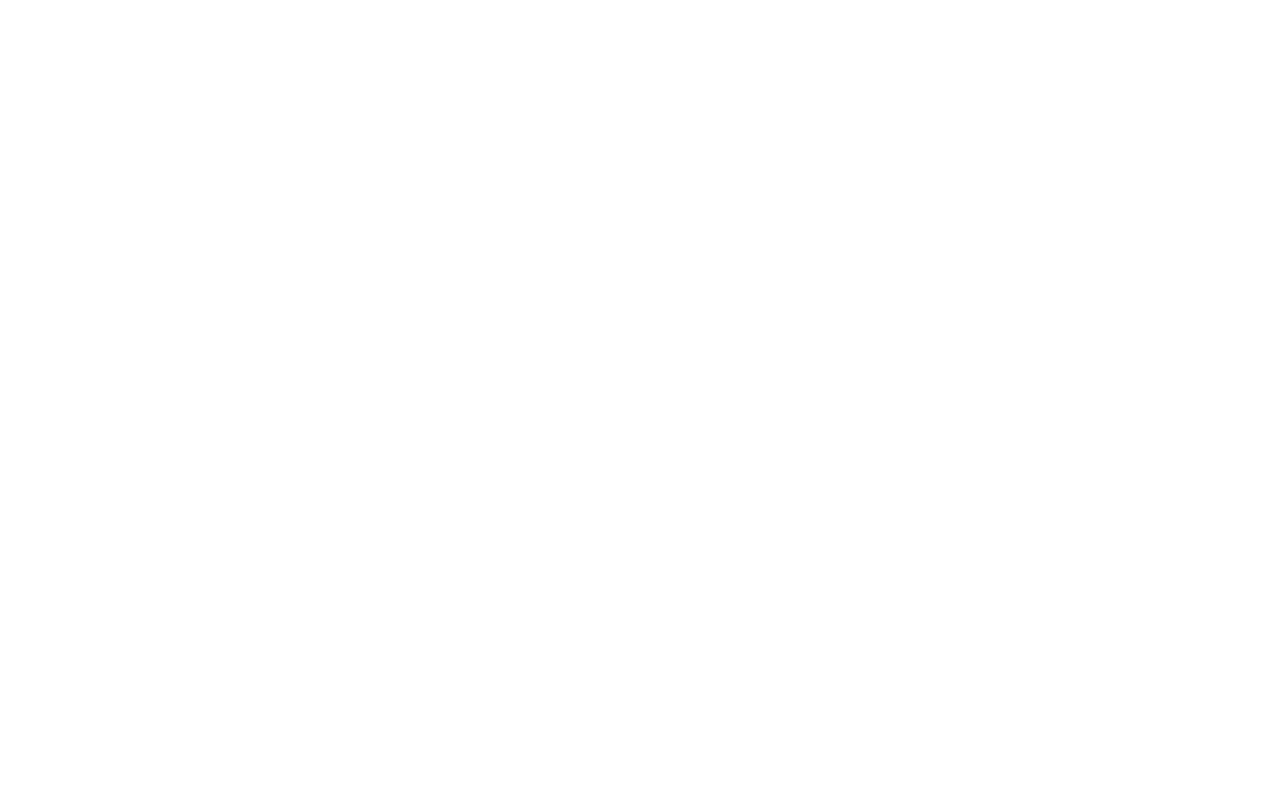
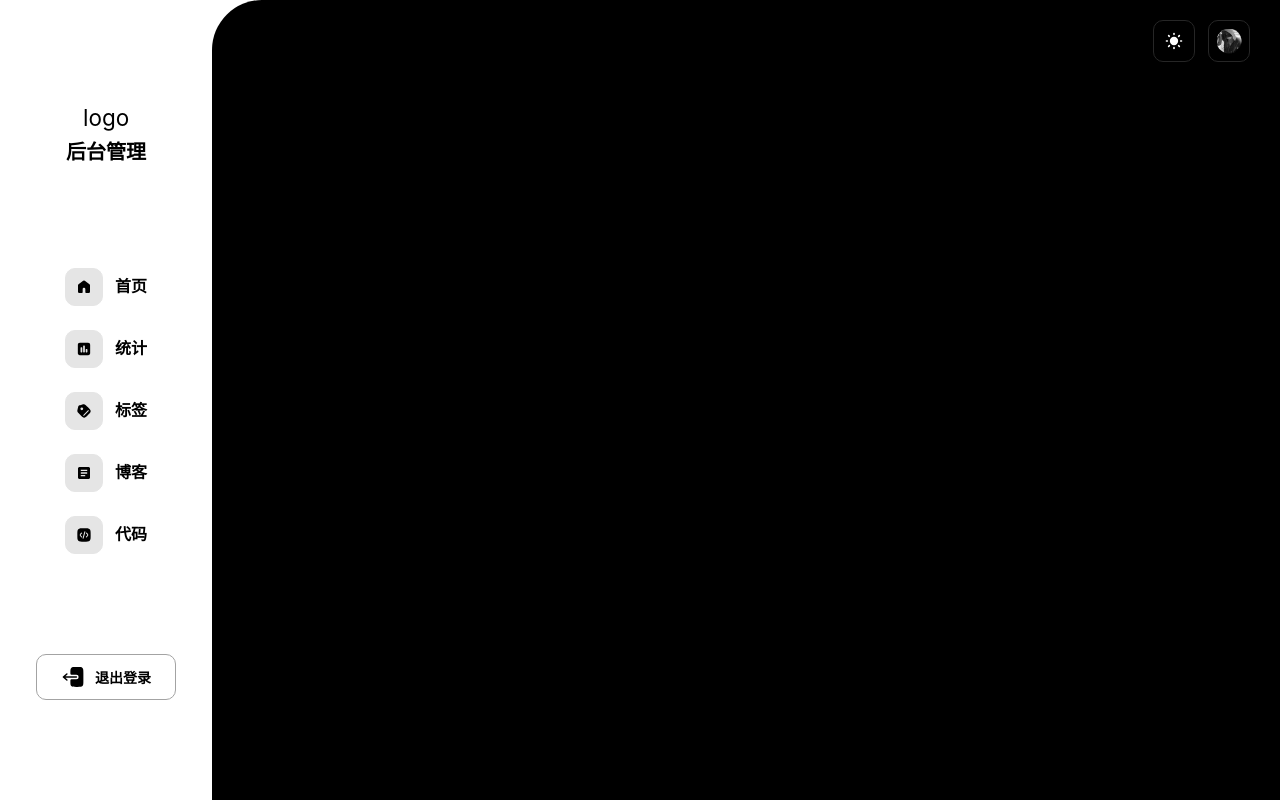
Before and after one commit to Moipha/Blog, a Vue app: page /admin/home in a window 1280 px wide. Before the commit this address had no page. Built offline with nearby package versions, Linux system fonts and the light colour scheme.

Commit message:
front: 编写了后台管理界面的样式

```diff
--- a/src/assets/styles/global.scss
+++ b/src/assets/styles/global.scss
@@ -13,6 +13,7 @@
   --light-text: #353535;
   --border: #e5e5e5;
   --cover: linear-gradient(744deg, rgb(230, 204, 101), #709ac5 60%, #9162c1);
+  --hover: #262626;
 }
 
 [data-theme='dark'] {
@@ -21,6 +22,7 @@
   --light-text: #a3a3a3;
   --border: #262626;
   --cover: linear-gradient(744deg, #996633, #336699 60%, #663399);
+  --hover: #e5e5e5;
 }
 
 body {
--- a/src/layouts/Header.vue
+++ b/src/layouts/Header.vue
@@ -6,6 +6,7 @@
       borderWidth: isTop ? 0 : '0 0 1px 0'
     }"
   >
+    <!-- 移动端 -->
     <section class="left" :style="{ left: showLeft ? '0' : '-320px' }">
       <Button class="close" @click="showLeft = false">
         <Icon name="close" />
@@ -17,10 +18,11 @@
         <Icon class="icon" name="menu" />
       </Button>
     </div>
-    <div class="logo">
+    <!-- pc端 -->
+    <RouterLink to="/home" class="logo" @click="activeItem = '/home'">
       Logo
       <h3 class="title">漾春</h3>
-    </div>
+    </RouterLink>
     <nav>
       <ul>
         <RouterLink
@@ -28,7 +30,7 @@
           :key="item.name"
           :to="item.link"
           :class="{ active: activeItem === item.link, link: true }"
-          @click="activeItem = item.name"
+          @click="activeItem = item.link"
         >
           {{ item.label }}
         </RouterLink>
@@ -49,9 +51,12 @@
           <Icon class="icon" name="github" />
         </Button>
       </a>
-      <Button>
-        <Icon class="icon" name="manager" />
-      </Button>
+
+      <a :href="router.resolve({ path: '/admin' }).href" target="_blank">
+        <Button>
+          <Icon class="icon" name="manager" />
+        </Button>
+      </a>
     </div>
   </header>
 </template>
@@ -124,8 +129,9 @@
 
   .logo {
     display: flex;
-    cursor: pointer;
     align-items: center;
+    color: var(--text);
+    text-decoration: none;
 
     .title {
       margin-left: 10px;
--- a/src/layouts/MainLayout.vue
+++ b/src/layouts/MainLayout.vue
@@ -1,8 +1,8 @@
 <template>
   <main>
-    <Header></Header>
+    <Header />
     <section>
-      <RouterView></RouterView>
+      <RouterView />
     </section>
     <Footer />
   </main>
--- /dev/null
+++ b/src/layouts/admin/AdminLayout.vue
@@ -0,0 +1,29 @@
+<template>
+  <main>
+    <Aside />
+    <section>
+      <Header />
+      <RouterView />
+    </section>
+  </main>
+</template>
+
+<script lang="ts" setup>
+import Aside from '@/layouts/admin/Aside.vue'
+import Header from '@/layouts/admin/Header.vue'
+</script>
+
+<style lang="scss" scoped>
+main {
+  background-color: var(--text);
+  display: flex;
+
+  section {
+    min-height: 100vh;
+    width: 100%;
+    background-color: var(--bg);
+    border-radius: 50px 0 0 0;
+    padding: 20px;
+  }
+}
+</style>
--- /dev/null
+++ b/src/layouts/admin/Aside.vue
@@ -0,0 +1,118 @@
+<template>
+  <aside>
+    <div class="logo">
+      <h1>logo</h1>
+      <p class="text">后台管理</p>
+    </div>
+    <ul>
+      <li>
+        <Button class="btn"><Icon name="home" /></Button>
+        首页
+      </li>
+      <li>
+        <Button class="btn">
+          <Icon name="graph" />
+        </Button>
+        统计
+      </li>
+      <li>
+        <Button class="btn">
+          <Icon name="tag" />
+        </Button>
+        标签
+      </li>
+      <li>
+        <Button class="btn">
+          <Icon name="blog" />
+        </Button>
+        博客
+      </li>
+      <li>
+        <Button class="btn">
+          <Icon name="code" />
+        </Button>
+        代码
+      </li>
+    </ul>
+    <Button class="exit">
+      <Icon name="exit" />
+      <span class="text">退出登录</span>
+    </Button>
+  </aside>
+</template>
+
+<script lang="ts" setup>
+import Button from '@/components/Button.vue'
+</script>
+
+<style lang="scss" scoped>
+aside {
+  width: 20vw;
+  min-width: 200px;
+  height: 100vh;
+  color: var(--bg);
+  background-color: var(--text);
+  display: flex;
+  flex-direction: column;
+  justify-content: space-evenly;
+  align-items: center;
+
+  .logo {
+    text-align: center;
+
+    .text {
+      font-weight: bold;
+      font-size: 20px;
+    }
+  }
+
+  ul {
+    color: var(--bg);
+    display: flex;
+    flex-direction: column;
+    gap: 3vh;
+
+    li {
+      list-style: none;
+      font-size: 16px;
+      font-weight: bold;
+      display: flex;
+      align-items: center;
+      gap: 12px;
+
+      &:hover {
+        cursor: pointer;
+      }
+
+      .btn {
+        color: var(--bg);
+        background-color: var(--hover);
+        border-color: var(--hover);
+        font-size: 16px;
+      }
+    }
+  }
+
+  .exit {
+    width: 60%;
+    min-width: 140px;
+    color: var(--bg);
+    background-color: var(--text);
+    border-color: var(--light-text);
+    display: flex;
+    justify-content: center;
+    align-items: center;
+    font-size: 24px;
+    gap: 10px;
+
+    .text {
+      font-weight: bold;
+      font-size: 14px;
+    }
+
+    &:hover {
+      background-color: var(--hover);
+    }
+  }
+}
+</style>
--- /dev/null
+++ b/src/layouts/admin/Header.vue
@@ -0,0 +1,45 @@
+<template>
+  <header>
+    <Button class="theme" @click="changeTheme">
+      <Icon v-if="theme === 'dark'" class="icon" name="theme-dark" />
+      <Icon v-else class="icon" name="theme-light" />
+    </Button>
+    <Button class="avatar-container">
+      <Avatar class="avatar" :src="avatar" shape="circle" :size="25" />
+    </Button>
+  </header>
+</template>
+
+<script lang="ts" setup>
+import avatar from '@/assets/img/avatar.webp'
+import Avatar from '@/components/Avatar.vue'
+import Button from '@/components/Button.vue'
+import { useSettingStore } from '@/stores/setting'
+import { storeToRefs } from 'pinia'
+
+const { changeTheme } = useSettingStore()
+const { theme } = storeToRefs(useSettingStore())
+</script>
+
+<style lang="scss" scoped>
+header {
+  height: 42px;
+  display: flex;
+  align-items: center;
+  padding: 0 10px;
+
+  .theme {
+    margin: 0 1vw 0 auto;
+    font-size: 20px;
+  }
+
+  .avatar-container {
+    padding: 7.5px !important;
+
+    .avatar {
+      display: flex;
+      margin: auto;
+    }
+  }
+}
+</style>
--- a/src/router/index.js
+++ b/src/router/index.js
@@ -40,8 +40,29 @@
           component: () => import('@/views/About.vue')
         }
       ]
+    },
+    {
+      path: '/admin',
+      name: 'admin',
+      redirect: '/admin/home',
+      component: () => import('@/layouts/admin/AdminLayout.vue'),
+      children: [
+        {
+          path: 'home',
+          name: 'admin-home',
+          component: () => import('@/views/admin/Home.vue')
+        }
+      ]
     }
-  ]
+  ],
+  // 设置切换路由后的滚动行为
+  scrollBehavior(to, from, savedPosition) {
+    if (savedPosition) {
+      return savedPosition
+    } else {
+      return { top: 0 }
+    }
+  }
 })
 
 export default router
--- a/src/views/Home.vue
+++ b/src/views/Home.vue
@@ -7,31 +7,16 @@
     </div>
     <div class="top-content">
       <div class="info">
-        <Avatar :src="avatar" shape="circle" :size="100"></Avatar>
+        <Avatar :src="avatar" shape="circle" :size="100" />
         <div class="introduce">
           <p class="title">Hello，我是漾春，一名前端开发工程师</p>
           <p class="subtitle">欢迎来到我的博客。我在这里记录我的日常</p>
         </div>
       </div>
       <div class="link">
-        <a target="_blank" href="https://github.com/moipha">
+        <a v-for="contact of contacts" :key="contact.icon" target="_blank" :href="contact.url">
           <Button class="btn">
-            <Icon class="icon" name="github" />
-          </Button>
-        </a>
-        <a target="_blank" href="https://space.bilibili.com/448336859">
-          <Button class="btn">
-            <Icon class="icon" name="bilibili" />
-          </Button>
-        </a>
-        <a target="_blank" href="https://blog.csdn.net/fafafafa_fa">
-          <Button class="btn">
-            <Icon class="icon" name="csdn" />
-          </Button>
-        </a>
-        <a target="_blank" href="mailto:chengfayang@henu.edu.cn">
-          <Button class="btn">
-            <Icon class="icon" name="mail" />
+            <Icon class="icon" :name="contact.icon" />
           </Button>
         </a>
       </div>
@@ -44,6 +29,25 @@
 import Avatar from '@/components/Avatar.vue'
 import avatar from '@/assets/img/avatar.webp'
 import Button from '@/components/Button.vue'
+
+const contacts = [
+  {
+    url: 'https://github.com/moipha',
+    icon: 'github'
+  },
+  {
+    url: 'https://space.bilibili.com/448336859',
+    icon: 'bilibili'
+  },
+  {
+    url: 'https://blog.csdn.net/fafafafa_fa',
+    icon: 'csdn'
+  },
+  {
+    url: 'mailto:chengfayang@henu.edu.cn',
+    icon: 'mail'
+  }
+]
 </script>
 
 <style lang="scss" scoped>
--- /dev/null
+++ b/src/views/admin/Home.vue
@@ -0,0 +1,7 @@
+<template>
+  <div>首页</div>
+</template>
+
+<script lang="ts" setup></script>
+
+<style lang="scss" scoped></style>
```
Also changed, not shown: src/api/index.js (added, +8 -0 lines), src/components/Icon.vue (+7 -1 lines), 1 other file (tests, documents, lock files or other folders).
